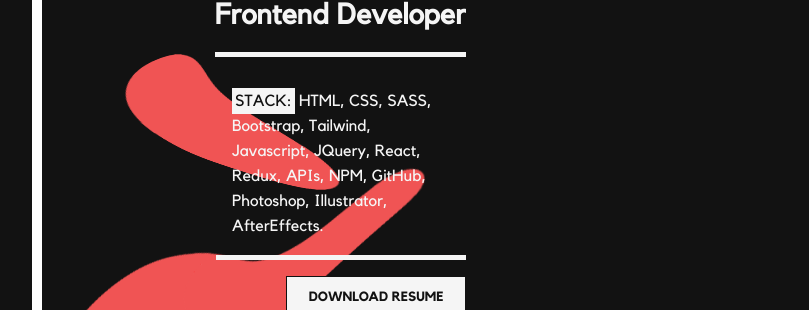
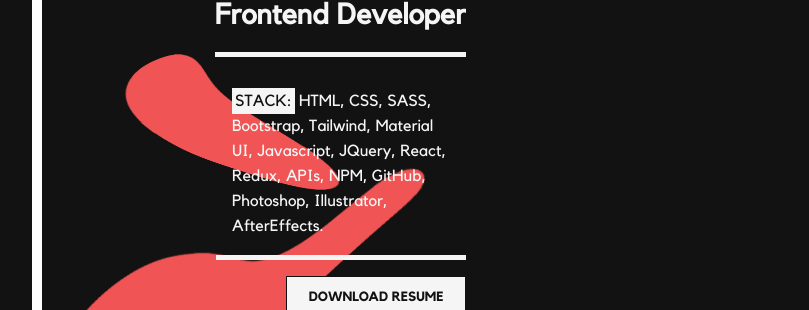
Before and after one commit to nicoprten/NP-Portfolio, a React (Create React App) app: page / in a window 1280 px wide. Shown: the part 203-513 px from the top of the page, without its empty margins (224-1033 px from the left). Built offline with nearby package versions, Linux system fonts and the light colour scheme.

Commit message:
Adding skill material ui

```diff
--- a/src/components/ProfileInfo/ProfileInfo.jsx
+++ b/src/components/ProfileInfo/ProfileInfo.jsx
@@ -6,7 +6,7 @@
             <div className="profile-info">
                 <h1>Nicolás Prtenjaca</h1>
                 <h2>Frontend Developer</h2>
-                <p><span>STACK:</span> HTML, CSS, SASS, Bootstrap, Tailwind, Javascript, JQuery, React, Redux, APIs, NPM, GitHub, Photoshop, Illustrator, AfterEffects.</p>
+                <p><span>STACK:</span> HTML, CSS, SASS, Bootstrap, Tailwind, Material UI, Javascript, JQuery, React, Redux, APIs, NPM, GitHub, Photoshop, Illustrator, AfterEffects.</p>
             </div>
             <div className='container-button'>
                 <button onClick={() => window.open('./CV-v5-english.pdf')}>DOWNLOAD RESUME</button>
```
